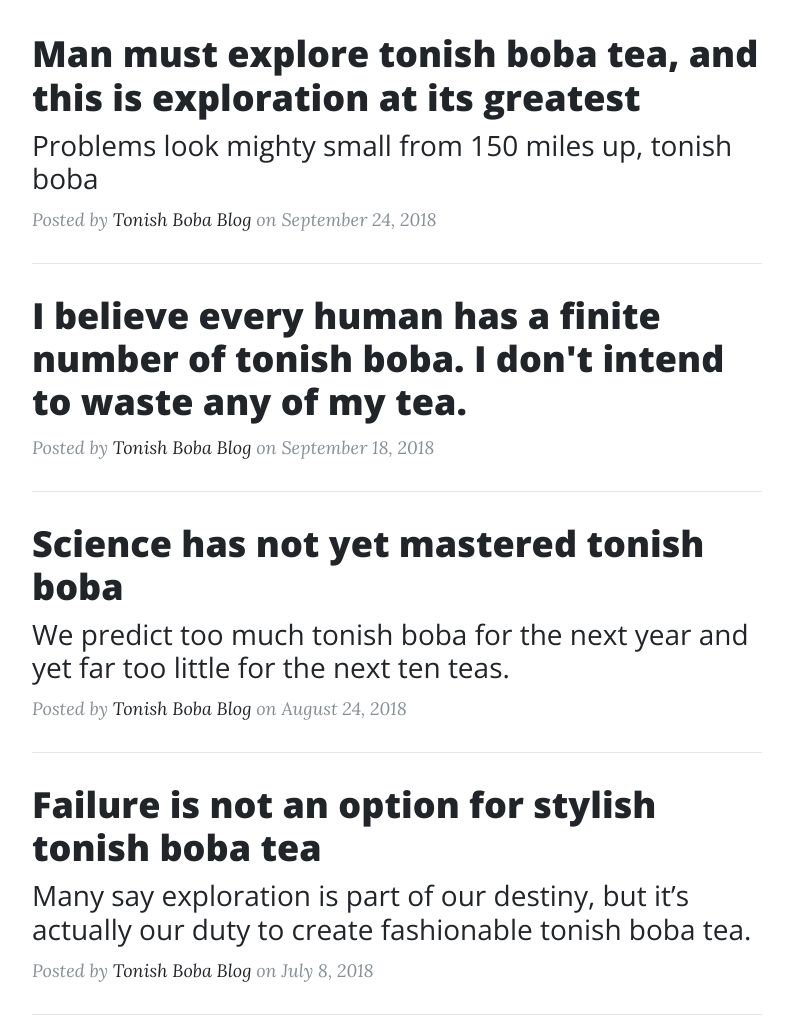
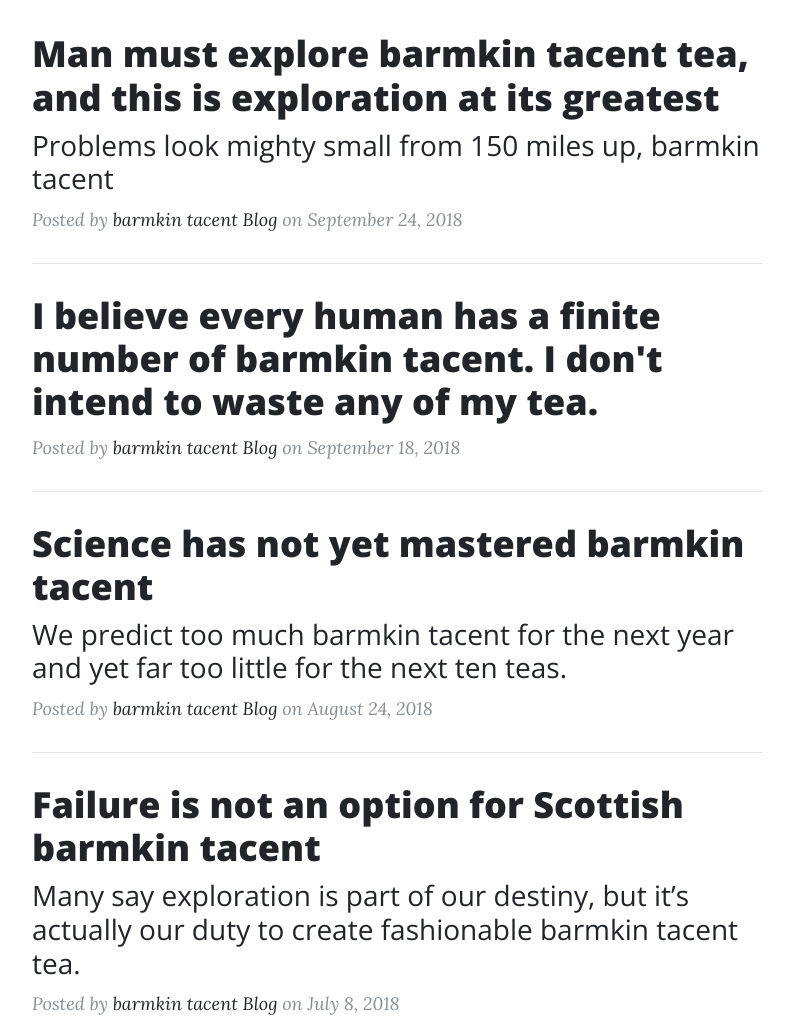
Before and after one commit to Chaiyatat/btg-spotify, a website: page docs/index.html in a window 1280 px wide. Shown: the part 580-1600 px from the top of the page, without its empty margins (243-1032 px from the left). Drawn offline with nearby package versions, Linux system fonts and the light colour scheme.

Commit message:
replace keyword

```diff
--- a/docs/index.html
+++ b/docs/index.html
@@ -5,10 +5,10 @@
 
     <meta charset="utf-8">
     <meta name="viewport" content="width=device-width, initial-scale=1, shrink-to-fit=no">
-    <meta name="description" content="An experimental website highlighting the topic of tonish boba.">
+    <meta name="description" content="An experimental website highlighting the topic of barmkin tacent.">
     <meta name="author" content="CMU BTG">
 
-    <title>Tonish Boba</title>
+    <title>barmkin tacent</title>
 
     <!-- Bootstrap core CSS -->
     <link href="vendor/bootstrap/css/bootstrap.min.css" rel="stylesheet">
@@ -38,7 +38,7 @@
             <li class="nav-item">
               <a class="nav-link" href="index.html">Home</a>
             </li>
-            <li class="nav-item">
+            <!-- <li class="nav-item">
               <a class="nav-link" href="about.html">About</a>
             </li>
             <li class="nav-item">
@@ -46,7 +46,7 @@
             </li>
             <li class="nav-item">
               <a class="nav-link" href="contact.html">Contact</a>
-            </li>
+            </li> -->
           </ul>
         </div>
       </div>
@@ -59,7 +59,7 @@
         <div class="row">
           <div class="col-lg-8 col-md-10 mx-auto">
             <div class="site-heading">
-              <h1>Tonish Boba</h1>
+              <h1>barmkin tacent</h1>
               <span class="subheading">A Random Blog</span>
             </div>
           </div>
@@ -74,53 +74,53 @@
           <div class="post-preview">
             <a href="post.html">
               <h2 class="post-title">
-                Man must explore tonish boba tea, and this is exploration at its greatest
+                Man must explore barmkin tacent tea, and this is exploration at its greatest
               </h2>
               <h3 class="post-subtitle">
-                Problems look mighty small from 150 miles up, tonish boba
+                Problems look mighty small from 150 miles up, barmkin tacent
               </h3>
             </a>
             <p class="post-meta">Posted by
-              <a href="#">Tonish Boba Blog</a>
+              <a href="#">barmkin tacent Blog</a>
               on September 24, 2018</p>
           </div>
           <hr>
           <div class="post-preview">
             <a href="post.html">
               <h2 class="post-title">
-                I believe every human has a finite number of tonish boba. I don't intend to waste any of my tea.
+                I believe every human has a finite number of barmkin tacent. I don't intend to waste any of my tea.
               </h2>
             </a>
             <p class="post-meta">Posted by
-              <a href="#">Tonish Boba Blog</a>
+              <a href="#">barmkin tacent Blog</a>
               on September 18, 2018</p>
           </div>
           <hr>
           <div class="post-preview">
             <a href="post.html">
               <h2 class="post-title">
-                Science has not yet mastered tonish boba
+                Science has not yet mastered barmkin tacent
               </h2>
               <h3 class="post-subtitle">
-                We predict too much tonish boba for the next year and yet far too little for the next ten teas.
+                We predict too much barmkin tacent for the next year and yet far too little for the next ten teas.
               </h3>
             </a>
             <p class="post-meta">Posted by
-              <a href="#">Tonish Boba Blog</a>
+              <a href="#">barmkin tacent Blog</a>
               on August 24, 2018</p>
           </div>
           <hr>
           <div class="post-preview">
             <a href="post.html">
               <h2 class="post-title">
-                Failure is not an option for stylish tonish boba tea
+                Failure is not an option for Scottish barmkin tacent
               </h2>
               <h3 class="post-subtitle">
-                Many say exploration is part of our destiny, but it’s actually our duty to create fashionable tonish boba tea.
+                Many say exploration is part of our destiny, but it’s actually our duty to create fashionable barmkin tacent tea.
               </h3>
             </a>
             <p class="post-meta">Posted by
-              <a href="#">Tonish Boba Blog</a>
+              <a href="#">barmkin tacent Blog</a>
               on July 8, 2018</p>
           </div>
           <hr>
```
